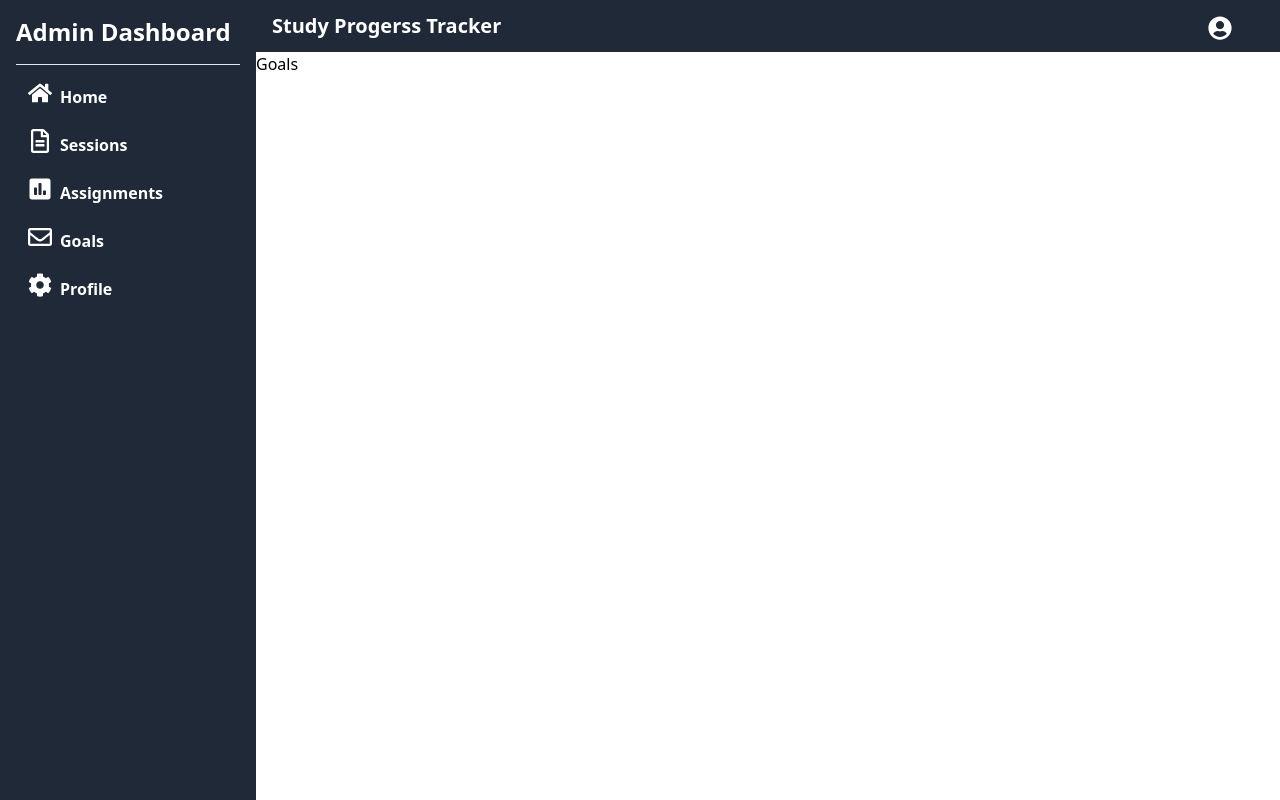
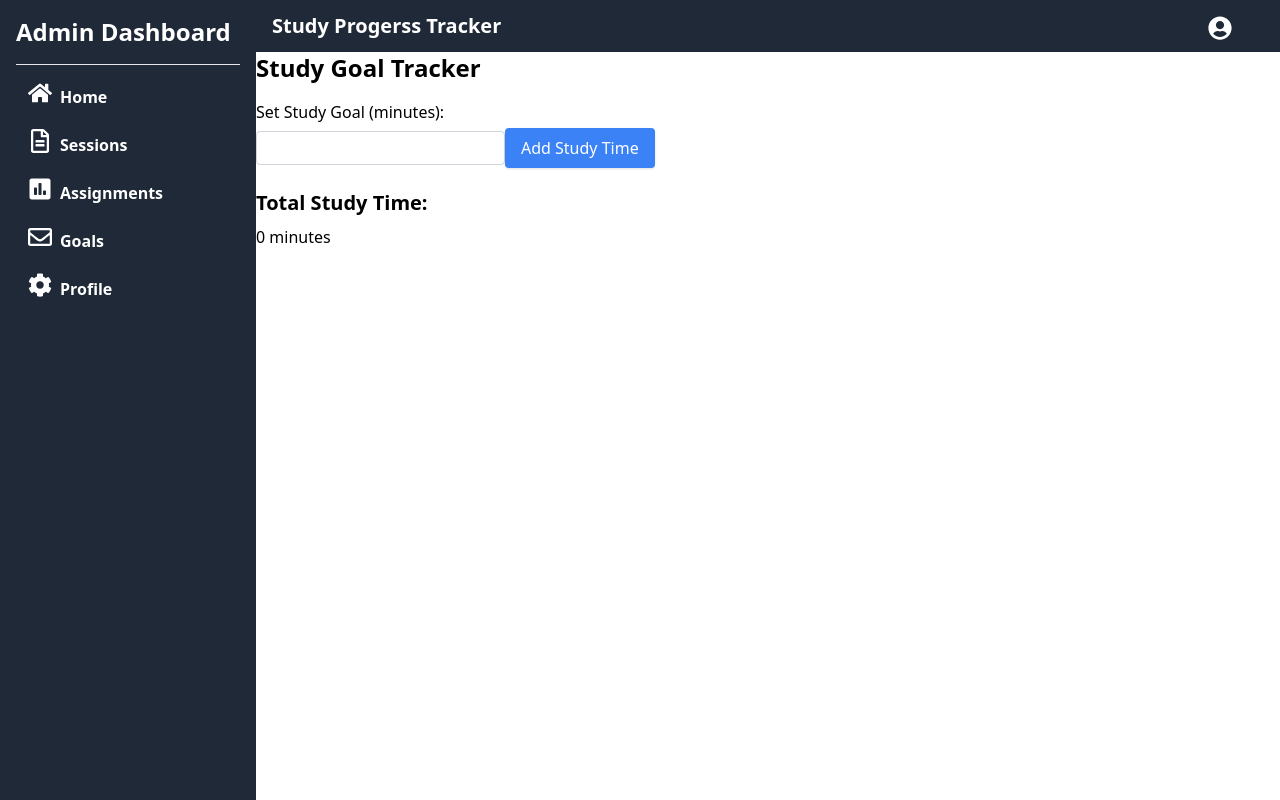
Before and after one commit to zahid-rizwan/study-progress-tracker, a React (Vite) app in the folder study-progrss-tracker-frontend/: page /#/goals in a window 1280 px wide. Built offline with nearby package versions, Linux system fonts and the light colour scheme.

Commit message:
adding goal system

```diff
--- /dev/null
+++ b/study-progrss-tracker-frontend/src/components/GoalTracker.jsx
@@ -0,0 +1,44 @@
+import React, { useState } from 'react';
+
+const GoalTracker = () => {
+    const [goal, setGoal] = useState('');
+    const [studyTime, setStudyTime] = useState(0);
+
+    const handleGoalInputChange = (e) => {
+        setGoal(e.target.value);
+    };
+
+    const handleAddStudyTime = () => {
+        // Assuming studyTime is in minutes
+        setStudyTime(studyTime + parseInt(goal));
+        setGoal('');
+    };
+
+    return (
+        <div className="container mx-auto">
+            <h1 className="text-2xl font-bold mb-4">Study Goal Tracker</h1>
+            <div className="mb-4">
+                <label htmlFor="goal" className="block mb-1">Set Study Goal (minutes):</label>
+                <input
+                    type="number"
+                    id="goal"
+                    value={goal}
+                    onChange={handleGoalInputChange}
+                    className="border border-gray-300 px-2 py-1 rounded mb-2"
+                />
+                <button
+                    className="bg-blue-500 text-white px-4 py-2 rounded shadow"
+                    onClick={handleAddStudyTime}
+                >
+                    Add Study Time
+                </button>
+            </div>
+            <div>
+                <h2 className="text-xl font-bold mb-2">Total Study Time:</h2>
+                <p>{studyTime} minutes</p>
+            </div>
+        </div>
+    );
+};
+
+export default GoalTracker;
--- a/study-progrss-tracker-frontend/src/pages/Goals.jsx
+++ b/study-progrss-tracker-frontend/src/pages/Goals.jsx
@@ -1,8 +1,9 @@
 import React from 'react'
+import GoalTracker from '../components/GoalTracker'
 
 const Goals = () => {
   return (
-    <div>Goals</div>
+    <div><GoalTracker/></div>
   )
 }
 
```
